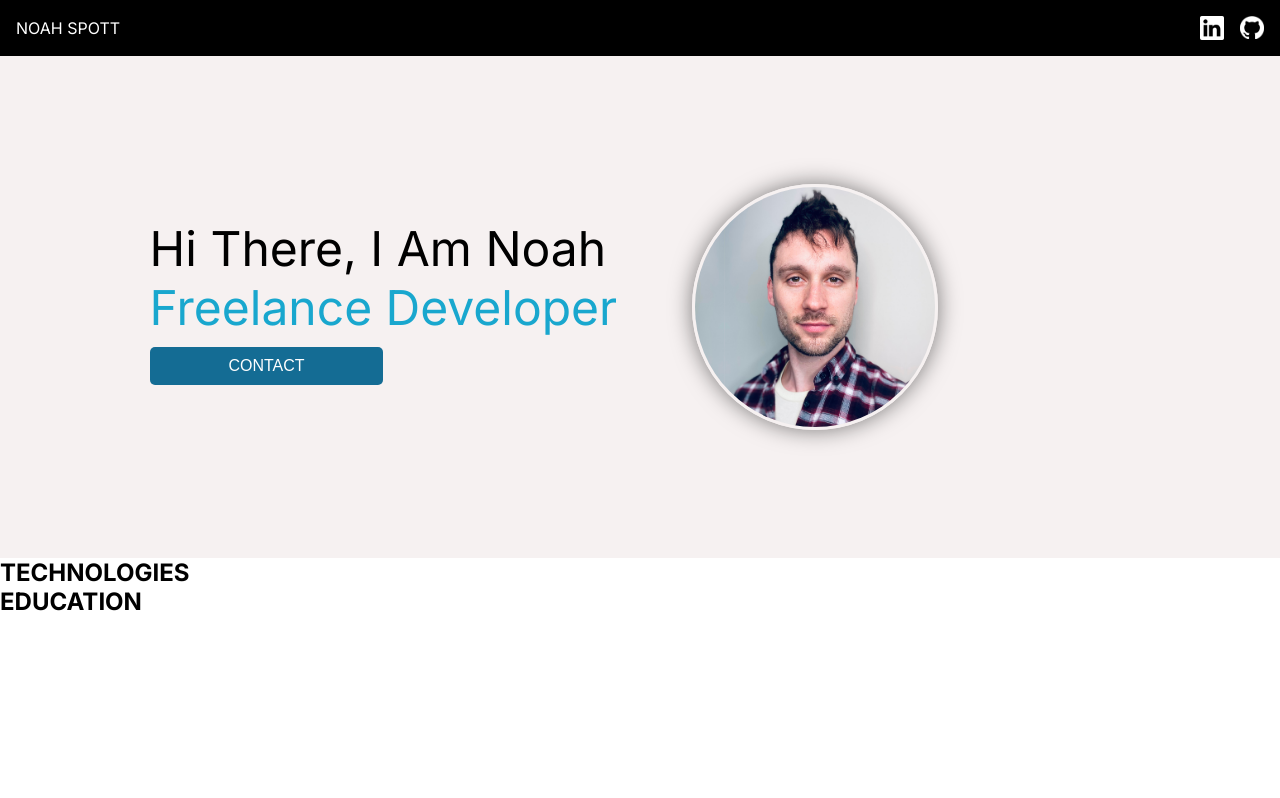
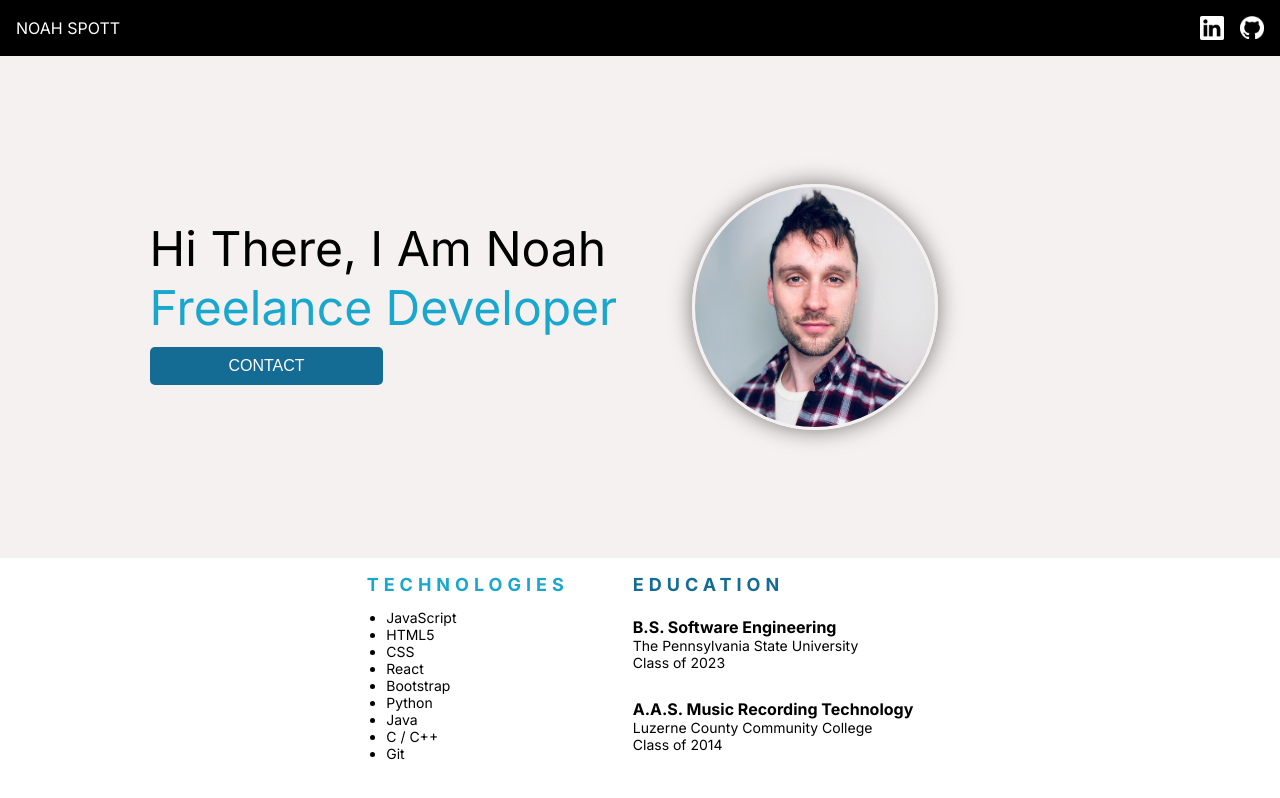
Before and after one commit to noahspott/react-business-card, a React (Vite) app: page / in a window 1280 px wide. Built offline with nearby package versions, Linux system fonts and the light colour scheme.

Commit message:
- Styled About section

```diff
--- a/src/components/About.jsx
+++ b/src/components/About.jsx
@@ -2,9 +2,36 @@ import React from 'react'
 
 export default function About(){
     return(
-        <>
-            <h2>TECHNOLOGIES</h2>
-            <h2>EDUCATION</h2>
-        </>
+        <div id='about-container'>
+            <div className='about-column'>
+                <h2>TECHNOLOGIES</h2>
+                <ul>
+                    <li>JavaScript</li>
+                    <li>HTML5</li>
+                    <li>CSS</li>
+                    <li>React</li>
+                    <li>Bootstrap</li>
+                    <li>Python</li>
+                    <li>Java</li>
+                    <li>C / C++</li>
+                    <li>Git</li>
+                </ul>
+            </div>
+            <div className='about-column'>
+                <h3>EDUCATION</h3>
+                <div>
+                    <h4>B.S. Software Engineering</h4>
+                    <p>The Pennsylvania State University</p>
+                    <p>Class of 2023</p>
+                    <br></br>
+                </div>
+                <div>
+                    <h4>A.A.S. Music Recording Technology</h4>
+                    <p>Luzerne County Community College</p>
+                    <p>Class of 2014</p>
+                </div>
+
+            </div>
+        </div>
     )
 }
--- a/src/index.css
+++ b/src/index.css
@@ -11,6 +11,10 @@
   font-family: 'Inter', sans-serif;
 }
 
+#root {
+  min-width: 320px;
+}
+
 h1 {
   font-size: 1.5em;
   font-weight: lighter;
@@ -20,6 +24,10 @@ h1 {
 h3 {
   font-size: 1em;
 }
+
+/********************/
+/* HEADER COMPONENT */
+/********************/
 
 .header-nav {
   display: flex;
@@ -46,6 +54,10 @@ h3 {
 .header-logo {
   width: 1.5em;
 }
+
+/*********************/
+/* CONTACT COMPONENT */
+/*********************/
 
 #contact-background {
   margin: 0;
@@ -111,7 +123,44 @@ h3 {
   }
 }
 
-/* Big Screen */
+/********************/
+/* ABOUT COMPONENT  */
+/********************/
+
+#about-container {
+  display: grid;
+  grid-gap: 2em;
+  justify-content: center;
+}
+
+.about-column {
+  display: grid;
+  /* justify-content: center; */
+  margin-top: 1em;
+}
+
+.about-column h2, .about-column h3 {
+  font-size: large;
+  color: var(--blue-2);
+  letter-spacing: 5px;
+  margin-bottom: 0.75em;
+}
+
+.about-column h3 {
+  color: var(--blue-1);
+}
+
+.about-column ul {
+  margin-left: 1.4em;
+}
+
+.about-column p, .about-column ul {
+  font-size: 14px;
+}
+
+/**************/
+/* BIG SCREEN */
+/**************/
 @media only screen and (min-width: 768px){
   .contact-container {
     display: grid;
@@ -148,4 +197,11 @@ h3 {
 
     font-size: 16px;
   }
+
+  #about-container {
+    display: grid;
+    grid-gap: 4em;
+    justify-content: center;
+    grid-template-columns: auto auto;
+  }
 }
```
